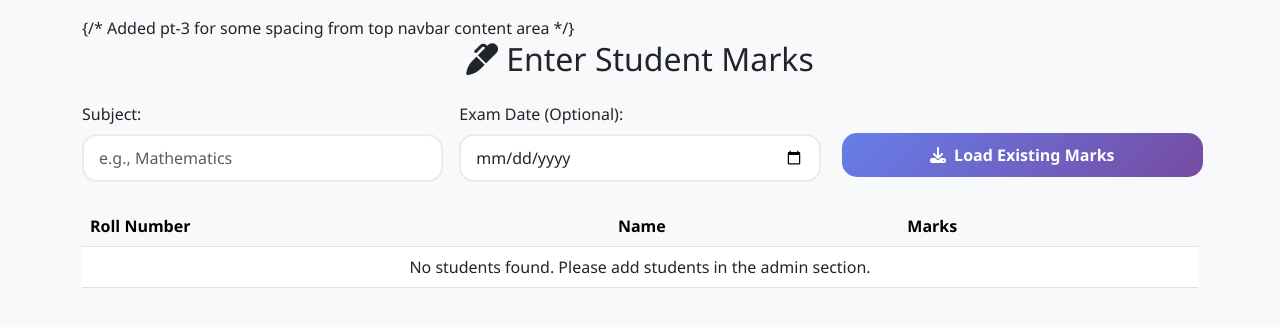
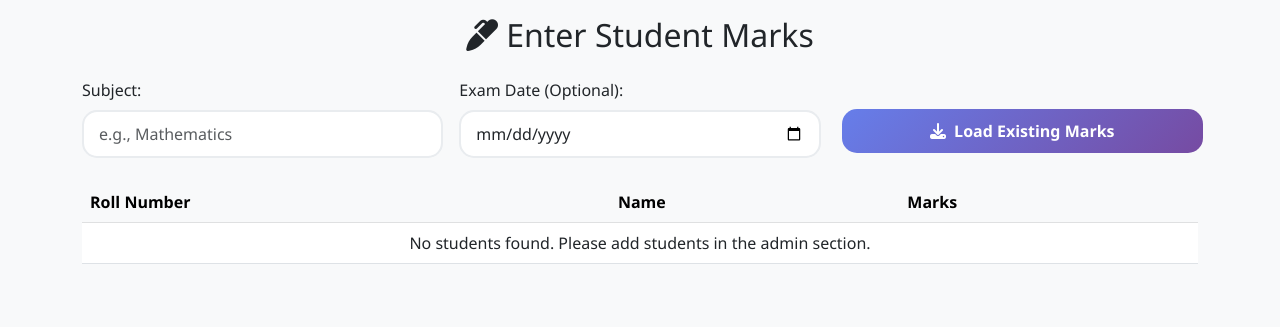
Before and after one commit to 98iam/ATTENDENCE, a Flask app: page /marks_entry in a window 1280 px wide. Shown: the part 56-383 px from the top of the page. Run offline with Flask 3, Linux system fonts and the light colour scheme; data that the repository does not hold is empty; some libraries are stand-ins or nearby versions.

Commit message:
Fix comment syntax in marks entry template
- Replace JSX comment syntax {/* */} with HTML comment syntax <!-- -->
- Fixes visible comment text appearing on marks entry page

```diff
--- a/app/templates/marks_entry.html
+++ b/app/templates/marks_entry.html
@@ -117,7 +117,7 @@
 {% endblock %}
 
 {% block main_content %}
-    <div class="container pt-3"> {/* Added pt-3 for some spacing from top navbar content area */}
+    <div class="container pt-3"> <!-- Added pt-3 for some spacing from top navbar content area -->
         {# Navigation is now handled by base_with_sidebar.html #}
 
         <div class="main-container">
```
